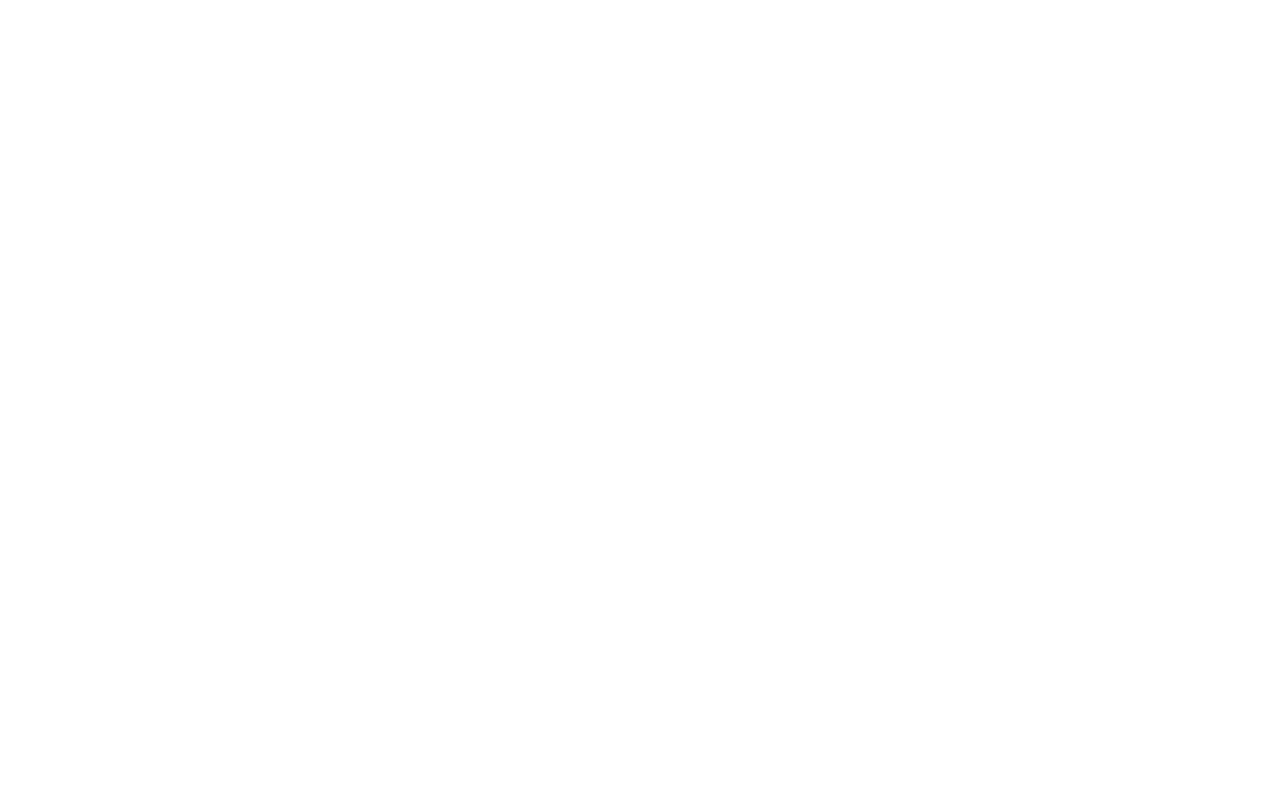
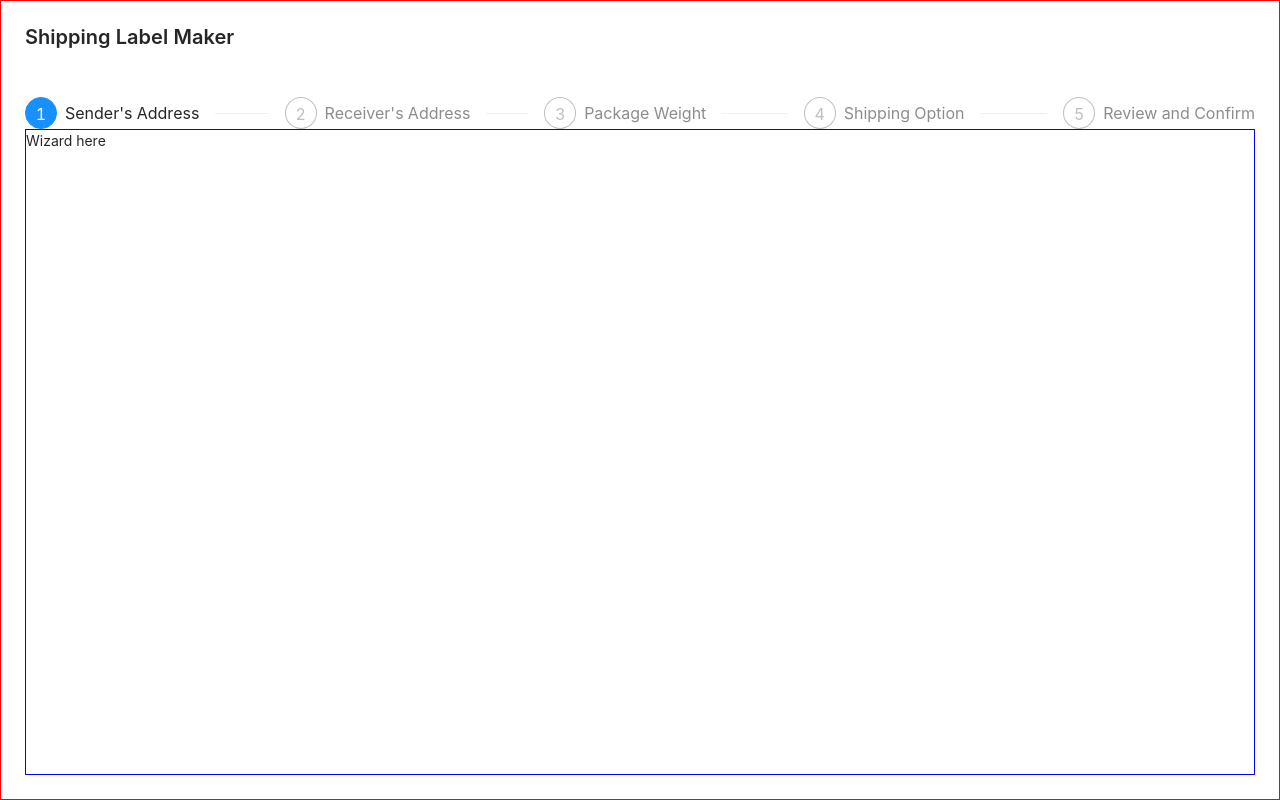
Before and after one commit to McLukke/shipping-label-maker, a React (Create React App) app: page / in a window 1280 px wide. Built offline with nearby package versions, Linux system fonts and the light colour scheme.

Commit message:
setup page skeleton

```diff
--- a/public/index.html
+++ b/public/index.html
@@ -24,7 +24,7 @@
       work correctly both with client-side routing and a non-root public URL.
       Learn how to configure a non-root public URL by running `npm run build`.
     -->
-    <title>React App</title>
+    <title>Shipping Label Maker</title>
   </head>
   <body>
     <noscript>You need to enable JavaScript to run this app.</noscript>
--- a/src/App.js
+++ b/src/App.js
@@ -1,5 +1,51 @@
-function App() {
-  return <div></div>;
-}
+import React from "react";
+import PageHeader from "antd/lib/page-header";
+import Steps from "antd/lib/steps";
+import Layout from "antd/lib/layout";
+
+import styles from "./App.module.css";
+
+const totalSteps = [
+  {
+    title: "Sender's Address",
+    content: "collect sender address",
+  },
+  {
+    title: "Receiver's Address",
+    content: "collect receiver address",
+  },
+  {
+    title: "Package Weight",
+    content: "get package weight",
+  },
+  {
+    title: "Shipping Option",
+    content: "get shipping option",
+  },
+  {
+    title: "Review and Confirm",
+    content: "review and confirm",
+  },
+];
+
+const App = () => {
+  const [currentStep, setCurrentStep] = React.useState(0);
+
+  return (
+    <div className={styles.base}>
+      <PageHeader title="Shipping Label Maker" />
+
+      <div className={styles.content}>
+        <Steps current={currentStep}>
+          {totalSteps.map((step) => (
+            <Steps.Step key={step.title} title={step.title} />
+          ))}
+        </Steps>
+
+        <div className={styles.wizard}>Wizard here</div>
+      </div>
+    </div>
+  );
+};
 
 export default App;
--- /dev/null
+++ b/src/App.module.css
@@ -0,0 +1,19 @@
+.base {
+  border: 1px solid red;
+  width: inherit;
+  height: inherit;
+  display: flex;
+  flex-direction: column;
+}
+
+.content {
+  display: flex;
+  flex: 1;
+  flex-direction: column;
+  padding: 1.5rem;
+}
+
+.wizard {
+  border: 1px solid blue;
+  flex: 1;
+}
--- a/src/index.css
+++ b/src/index.css
@@ -13,3 +13,8 @@
   font-family: source-code-pro, Menlo, Monaco, Consolas, "Courier New",
     monospace;
 }
+
+#root {
+  width: 100%;
+  height: 100%;
+}
```
Also changed, not shown: 1 other file (tests, documents, lock files or other folders).
